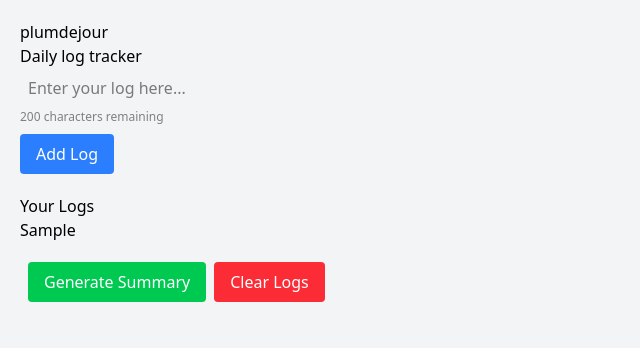
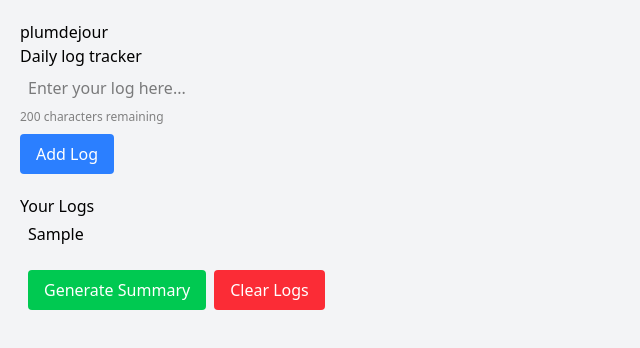
Before and after one commit to vatsark9/plumdejour, a React (Vite) app: page / in a window 1280 px wide. Both pictures are taken after typing "Sample" into the empty fields and a click on the button "Add Log". Shown: the top 348 px of the page, without its empty margins (0-640 px from the left). Built offline with nearby package versions, Linux system fonts and the light colour scheme.

Commit message:
Add hover effect to logs list items #15

```diff
--- a/src/App.jsx
+++ b/src/App.jsx
@@ -58,11 +58,17 @@ function App() {
 
       <div style={{ marginTop: "20px" }}>
         <h2>Your Logs</h2>
-        <ul>
-          {logs.map((log, index) => (
-            <li key={index}>{log}</li>
-          ))}
-        </ul>
+      <ul>
+  {logs.map((log, index) => (
+    <li
+      key={index}
+      className="px-2 py-1 rounded hover:bg-gray-200 transition"
+    >
+      {log}
+    </li>
+  ))}
+</ul>
+
       </div>
 
       <div style={{ marginTop: "20px" }}>
```
